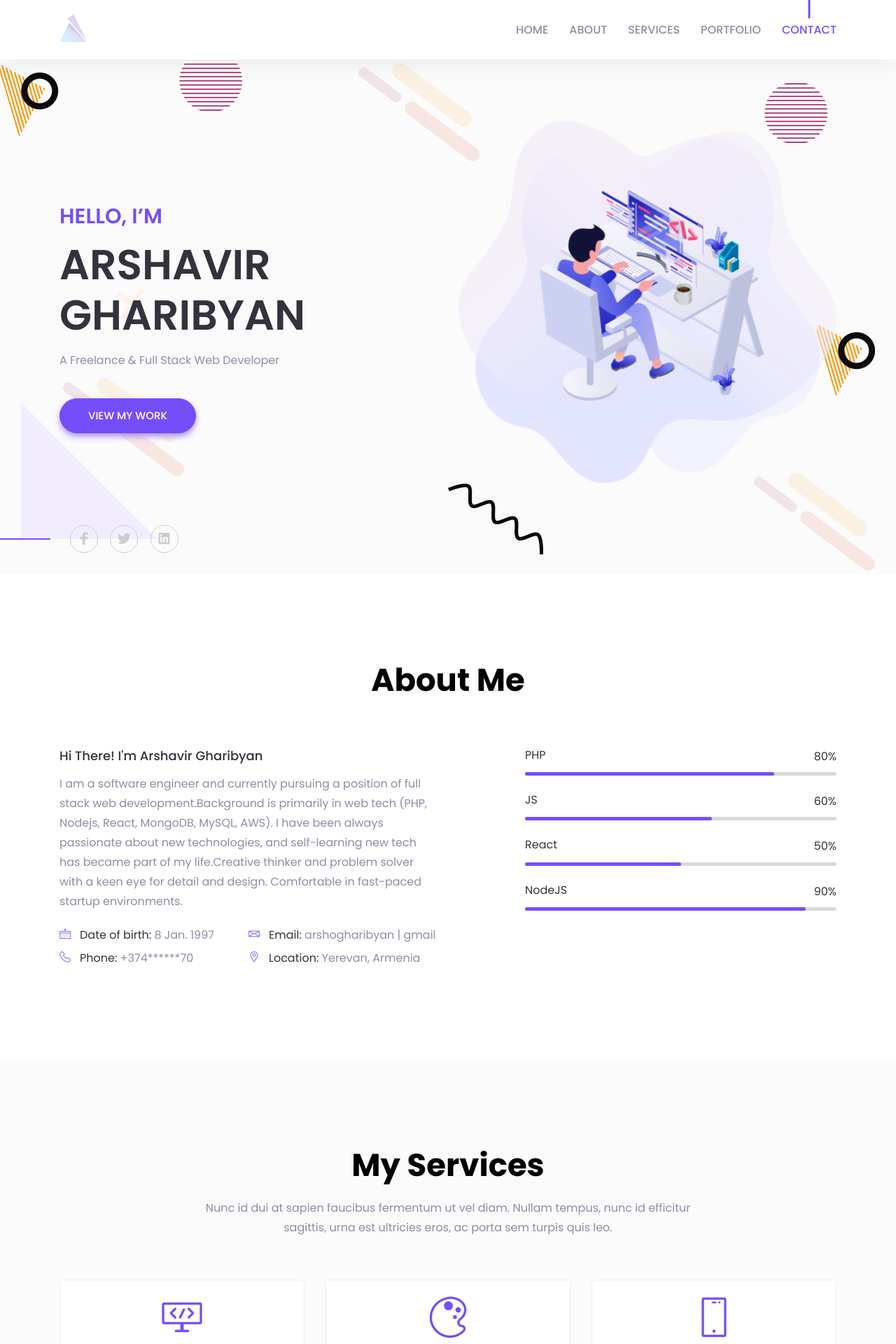
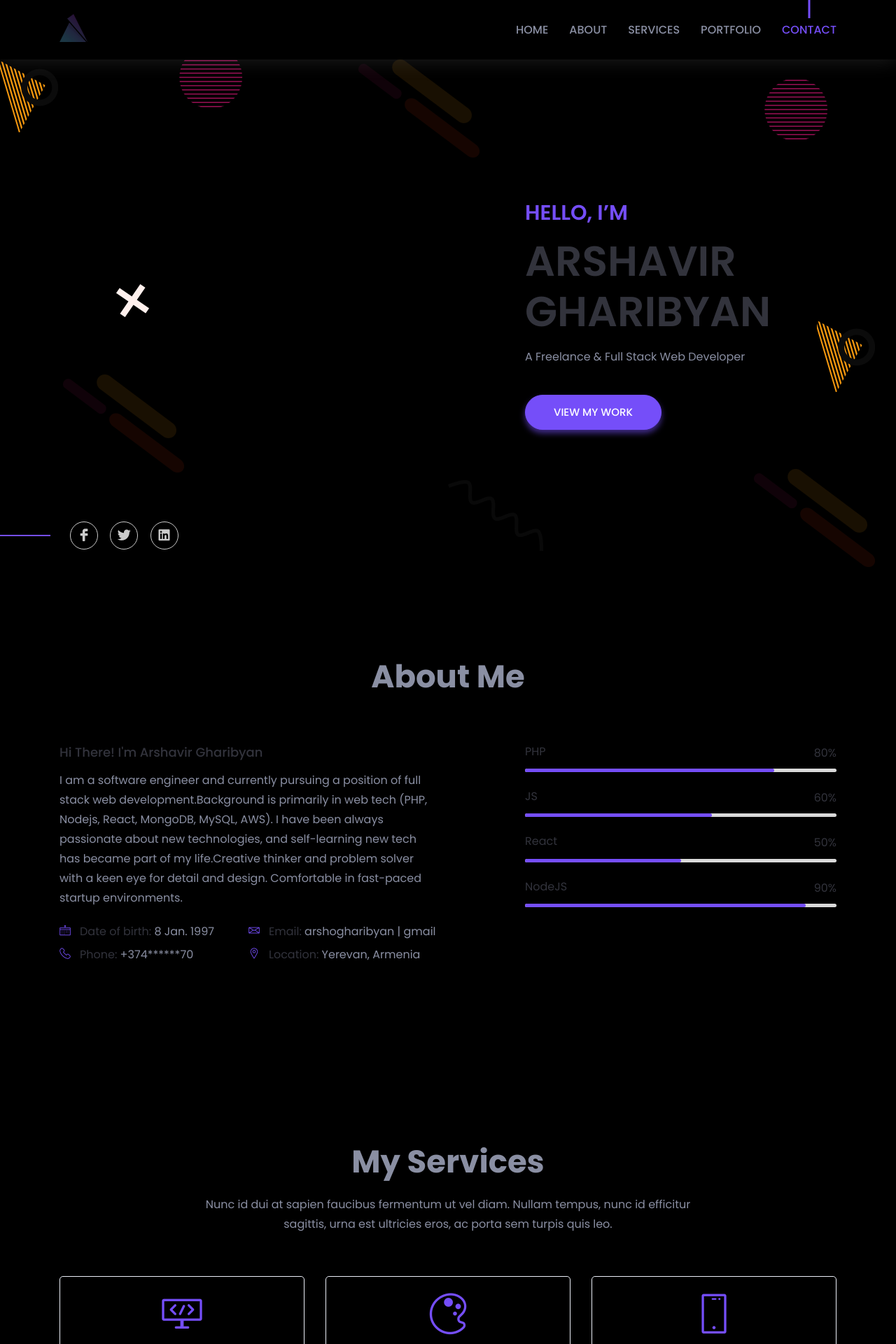
Before and after one commit to Arshavir777/arshavir777.github.io, a PHP site: page / in a window 1280 px wide. Shown: the top 1920 px of the page at 70% size. Run offline with PHP 8.4, Linux system fonts and the light colour scheme; some libraries are stand-ins or nearby versions; some web fonts are replaced.

Commit message:
restyle dark-mode

```diff
--- a/assets/css/style.css
+++ b/assets/css/style.css
@@ -163,7 +163,7 @@
 .section-title .title {
   font-weight: 700;
   font-size: 45px;
-  color: #000;
+  color: #8a8fa3;
   padding-bottom: 20px; }
   @media (max-width: 767px) {
     .section-title .title {
@@ -179,7 +179,7 @@
   height: 100%;
   width: 100%;
   /* Change Background Color */
-  background: #fff;
+  background: black;
   z-index: 99999; }
   .preloader .loader_34 {
     display: table-cell;
@@ -452,7 +452,7 @@
   -moz-box-shadow: 0px 0px 29px 0px rgba(134, 134, 134, 0.25);
   box-shadow: 0px 0px 29px 0px rgba(134, 134, 134, 0.25);
   padding: 20px 0;
-  background-color: #fff;
+  background-color: black;
   -webkit-transition: all 0.3s ease-out 0s;
   -moz-transition: all 0.3s ease-out 0s;
   -ms-transition: all 0.3s ease-out 0s;
@@ -507,7 +507,7 @@
         top: 158%;
         left: 0;
         width: 100%;
-        background-color: #fff;
+        background-color: black;
         z-index: 99;
         -webkit-box-shadow: 0px 10px 15px 0px rgba(134, 134, 134, 0.15);
         -moz-box-shadow: 0px 10px 15px 0px rgba(134, 134, 134, 0.15);
@@ -519,7 +519,7 @@
         top: 158%;
         left: 0;
         width: 100%;
-        background-color: #fff;
+        background-color: black;
         z-index: 99;
         -webkit-box-shadow: 0px 10px 15px 0px rgba(134, 134, 134, 0.15);
         -moz-box-shadow: 0px 10px 15px 0px rgba(134, 134, 134, 0.15);
@@ -578,10 +578,10 @@
 .header-content {
   height: 730px;
   width: 100%;
-  margin-top: 90px;
+  margin-top: 85px;
   position: relative;
   overflow: hidden;
-  background-color: #fbfbfb; }
+  background-color: black; }
   @media only screen and (min-width: 768px) and (max-width: 991px) {
     .header-content {
       height: 550px; } }
@@ -795,6 +795,9 @@
   .about-area {
     padding-top: 70px;
     padding-bottom: 80px; } }
+.about-area {
+  background: black;
+}
 
 .about-content .about-title {
   font-size: 18px;
@@ -879,9 +882,11 @@
   .services-area {
     padding-top: 70px;
     padding-bottom: 80px; } }
+  .services-area {
+    background-color: black;
+  }
 
 .single-service {
-  background-color: #fff;
   border: 1px solid #eceff8;
   border-radius: 5px;
   padding: 25px;
@@ -988,6 +993,9 @@
   .work-area {
     padding-top: 70px;
     padding-bottom: 80px; } }
+  .work-area {
+    background-color: black;
+   }
 
 .single-work {
   position: relative; }
@@ -1251,9 +1259,10 @@
   .contact-area {
     padding-top: 70px;
     padding-bottom: 80px; } }
+    .contact-area { background-color: black;
+    }
 
 .contact-box {
-  background-color: #fff;
   border: 1px solid #ddd;
   padding: 30px 35px;
   -webkit-transition: all 0.3s ease-out 0s;
@@ -1297,6 +1306,7 @@
     height: 55px;
     border-radius: 5px;
     border: 1px solid #ddd;
+    background: none;
     padding: 0 25px;
     font-size: 16px;
     color: #8a8fa3; }
@@ -1379,7 +1389,7 @@
         color: #fff; }
 
 .footer-copyright {
-  background-color: #1c2940; }
+  background-color: black; }
   .footer-copyright .copyright-text p {
     color: #fff; }
 
--- a/index.html
+++ b/index.html
@@ -108,9 +108,6 @@
             <div class="header-shape shape-six layer" data-depth="0.15">
                 <img src="assets/images/banner/shape/shape-4.png" alt="Shape">
             </div> <!-- header shape -->
-            <div class="header-shape shape-seven layer" data-depth="0.50">
-                <img src="assets/images/banner/shape/shape-5.png" alt="Shape">
-            </div> <!-- header shape -->
             <div class="header-shape shape-eight layer" data-depth="0.40">
                 <img src="assets/images/banner/shape/shape-3.png" alt="Shape">
             </div> <!-- header shape -->
@@ -121,7 +118,7 @@
                 <img src="assets/images/banner/shape/shape-3.png" alt="Shape">
             </div> <!-- header shape -->
             <div class="container">
-                <div class="row align-items-center">
+                <div class="row align-items-center justify-content-end">
                     <div class="col-xl-5 col-lg-6">
                         <div class="header-content-right">
                             <h4 class="sub-title">Hello, I’m</h4>
@@ -129,11 +126,6 @@
                             <p>A Freelance & Full Stack Web Developer</p>
                             <a class="main-btn" href="#work">View my Work</a>
                         </div> <!-- header content right -->
-                    </div>
-                    <div class="col-lg-6 offset-xl-1">
-                        <div class="mb-5">
-                            <img src="assets/images/banner/hero.png" alt="hero">
-                        </div> <!-- header image -->
                     </div>
                 </div> <!-- row -->
             </div> <!-- container -->
@@ -378,7 +370,7 @@
 
     <!--====== CALL TO ACTION PART START ======-->
 
-    <section id="call-to-action" class="call-to-action pt-125 pb-130 bg_cover" style="background-image: url(assets/images/call-to-action.jpg)">
+    <section id="call-to-action" class="call-to-action pt-125 pb-130 bg_cover" style="background-color: black;">
         <div class="container">
             <div class="row justify-content-center">
                 <div class="col-xl-8 col-lg-9">
@@ -604,26 +596,6 @@
     <!--====== FOOTER PART START ======-->
 
     <footer id="footer" class="footer-area">
-        <div class="footer-widget pt-130 pb-130">
-            <div class="container">
-                <div class="row justify-content-center">
-                    <div class="col-lg-8">
-                        <div class="footer-content text-center">
-                            <a href="index.html">
-                                <img src="assets/images/Arshavir_thumbnail.png" alt="Logo">
-                            </a>
-                            <p class="mt-">Lorem ipsum dolor sit amet, consectetur adipisicing elit, sed do eiusmod tempor inci- didunt ut labore et dolore magna aliqua. Ut enim ad minim veniam, quis nostrud exe- rcitation ullamco laboris nisi ut aliquip ex ea commodo consequat.</p>
-                            <ul>
-                                <li><a href="#"><i class="lni-facebook-filled"></i></a></li>
-                                <li><a href="#"><i class="lni-twitter-original"></i></a></li>
-                                <li><a href="#"><i class="lni-pinterest"></i></a></li>
-                                <li><a href="#"><i class="lni-linkedin-original"></i></a></li>
-                            </ul>
-                        </div> <!-- footer content -->
-                    </div>
-                </div> <!-- row -->
-            </div> <!-- container -->
-        </div> <!-- footer widget -->
         <div class="footer-copyright pb-20">
             <div class="container">
                 <div class="row">
```
